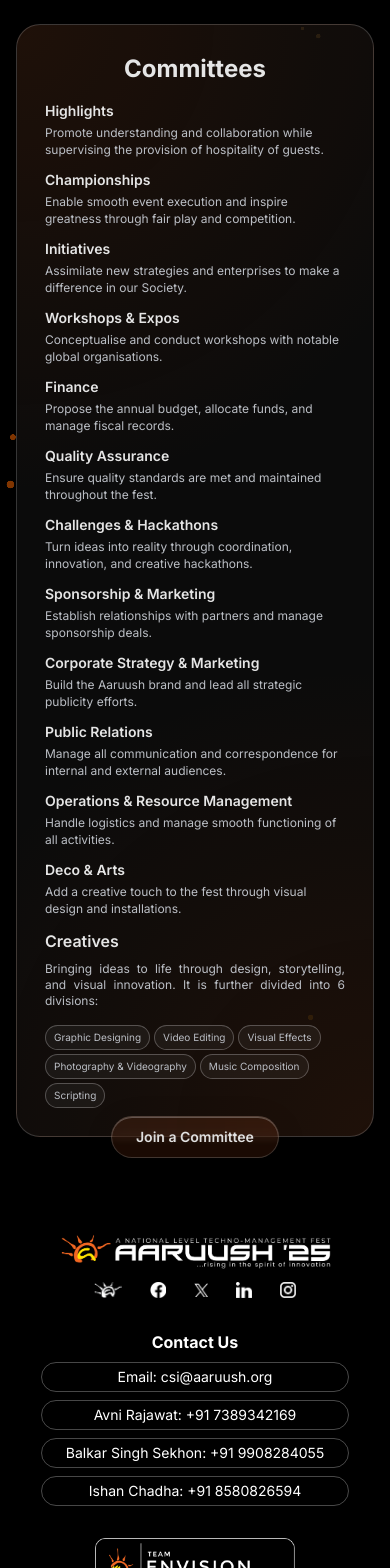
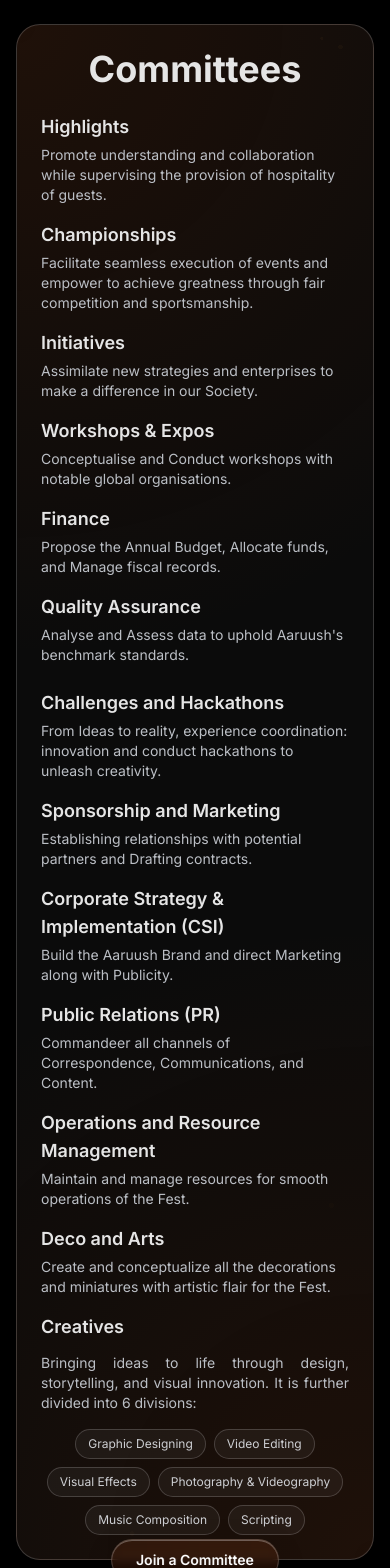
Before and after one commit to team-envision/CFA-25-frontend, a Next.js app: page /components/Committies in a window 390 px wide. Shown: the top 1568 px of the page. Built offline with nearby package versions, Linux system fonts and the light colour scheme.

Commit message:
fixed content

```diff
--- a/src/app/components/Committies/page.tsx
+++ b/src/app/components/Committies/page.tsx
@@ -1,29 +1,30 @@
 "use client";
 
 import React from 'react';
-import Particles from "../Particles";
+import dynamic from 'next/dynamic';
 import FooterSection from '../Footer/page';
 import { useScrollManager } from '@/app/context/ScrollContext';
 
-const Committees = () => {
-  const { navigateToPage } = useScrollManager();
+// Dynamically import Particles to avoid SSR issues
+const Particles = dynamic(() => import('../Particles'), { ssr: false });
 
+// FIX: Updated committee data based on the provided image for accuracy
 const leftCommittees = [
   { title: 'Highlights', desc: 'Promote understanding and collaboration while supervising the provision of hospitality of guests.' },
-    { title: 'Championships', desc: 'Enable smooth event execution and inspire greatness through fair play and competition.' },
+  { title: 'Championships', desc: 'Facilitate seamless execution of events and empower to achieve greatness through fair competition and sportsmanship.' },
   { title: 'Initiatives', desc: 'Assimilate new strategies and enterprises to make a difference in our Society.' },
-    { title: 'Workshops & Expos', desc: 'Conceptualise and conduct workshops with notable global organisations.' },
-    { title: 'Finance', desc: 'Propose the annual budget, allocate funds, and manage fiscal records.' },
-    { title: 'Quality Assurance', desc: 'Ensure quality standards are met and maintained throughout the fest.' },
+  { title: 'Workshops & Expos', desc: 'Conceptualise and Conduct workshops with notable global organisations.' },
+  { title: 'Finance', desc: 'Propose the Annual Budget, Allocate funds, and Manage fiscal records.' },
+  { title: 'Quality Assurance', desc: 'Analyse and Assess data to uphold Aaruush\'s benchmark standards.' },
 ];
 
 const rightCommittees = [
-    { title: 'Challenges & Hackathons', desc: 'Turn ideas into reality through coordination, innovation, and creative hackathons.' },
-    { title: 'Sponsorship & Marketing', desc: 'Establish relationships with partners and manage sponsorship deals.' },
-    { title: 'Corporate Strategy & Marketing', desc: 'Build the Aaruush brand and lead all strategic publicity efforts.' },
-    { title: 'Public Relations', desc: 'Manage all communication and correspondence for internal and external audiences.' },
-    { title: 'Operations & Resource Management', desc: 'Handle logistics and manage smooth functioning of all activities.' },
-    { title: 'Deco & Arts', desc: 'Add a creative touch to the fest through visual design and installations.' },
+  { title: 'Challenges and Hackathons', desc: 'From Ideas to reality, experience coordination: innovation and conduct hackathons to unleash creativity.' },
+  { title: 'Sponsorship and Marketing', desc: 'Establishing relationships with potential partners and Drafting contracts.' },
+  { title: 'Corporate Strategy & Implementation (CSI)', desc: 'Build the Aaruush Brand and direct Marketing along with Publicity.' },
+  { title: 'Public Relations (PR)', desc: 'Commandeer all channels of Correspondence, Communications, and Content.' },
+  { title: 'Operations and Resource Management', desc: 'Maintain and manage resources for smooth operations of the Fest.' },
+  { title: 'Deco and Arts', desc: 'Create and conceptualize all the decorations and miniatures with artistic flair for the Fest.' },
 ];
 
 const creativeTags = [
@@ -35,10 +36,14 @@
   'Scripting',
 ];
 
+const Committees = () => {
+  const { navigateToPage } = useScrollManager();
+
   return (
-    <div className="relative w-  min-h-screen overflow-hidden flex flex-col">
+    // FIX: Corrected typo 'w-  ' to 'w-full'
+    <div className="relative w-full min-h-screen overflow-hidden flex flex-col">
       {/* Background Particles */}
-      <div className="absolute top-0 left-0 w-full h-full -z-10 bg-black">
+      <div className="absolute inset-0 -z-10 bg-black">
         <Particles
           particleColors={['#ff6a00', '#ffa500', '#ffb347']}
           particleCount={90}
@@ -52,12 +57,12 @@
         />
       </div>
 
-      {/* Main Content - Fixed sizing */}
-      <div className="flex-grow flex justify-center items-center px-4 py-6 ">
-        <div className="relative w-full max-w-7xl lg:max-w-[90vw] opacity-90 ">
-          {/* Card Container - Appropriately sized */}
+      {/* Main Content */}
+      <div className="flex-grow flex justify-center items-center px-4 py-6">
+        <div className="relative w-full max-w-7xl lg:max-w-[90vw]">
+          {/* Card Container */}
           <div
-            className="relative w-full border border-white/20 backdrop-blur-xl rounded-3xl p-7 sm:p-10 md:p-12 text-white flex flex-col shadow-xl opacity-100"
+            className="relative w-full border border-white/20 backdrop-blur-xl rounded-3xl p-6 sm:p-8 md:p-10 text-white flex flex-col shadow-xl opacity-90"
             style={{
               background: `
                 radial-gradient(circle at top left, rgba(121, 39, 0, 0.2), transparent 40%),
@@ -66,55 +71,51 @@
               `,
             }}
           >
-            {/* Heading - Proper responsive sizing */}
-            <h1 className="text-center text-2xl sm:text-3xl md:text-4xl font-bold mb-4 sm:mb-6">
+            {/* Heading */}
+            <h1 className="text-center text-4xl sm:text-5xl md:text-6xl font-bold mb-6 sm:mb-8">
               Committees
             </h1>
 
-            {/* Grid Columns - Compact spacing */}
-<div className="flex flex-col md:flex-row gap-3 md:gap-8 relative mb-4 sm:mb-6 md:mb-12">
+            {/* Grid Columns */}
+            {/* FIX: Added bottom padding to prevent the absolute button from obscuring content */}
+            <div className="flex flex-col md:flex-row gap-6 pb-12">
               {/* Left Column */}
-              <div className="flex-1 space-y-3 sm:space-y-4">
+              <div className="flex-1 space-y-4">
                 {leftCommittees.map((item, idx) => (
                   <div key={idx}>
-                    <h3 className="text-sm sm:text-base md:text-lg font-semibold mb-1">{item.title}</h3>
-                    <p className="text-xs sm:text-sm md:text-base text-gray-300 leading-snug">{item.desc}</p>
+                    <h3 className="text-lg sm:text-xl font-semibold mb-1">{item.title}</h3>
+                    <p className="text-sm sm:text-base text-gray-300">{item.desc}</p>
                   </div>
                 ))}
               </div>
 
-              {/* Divider */}
-              <div className="hidden md:block w-[2px] bg-white absolute top-0 bottom-0 left-1/2 transform -translate-x-1/2" />
+              {/* FIX: Replaced absolute divider with a simpler, more robust flex-based divider */}
+              <div className="hidden md:block w-[2px] bg-white/30 rounded-full" />
 
               {/* Right Column */}
-              <div className="flex-1 space-y-3 sm:space-y-4 md:text-right">
+              <div className="flex-1 space-y-4 text-left md:text-right">
                 {rightCommittees.map((item, idx) => (
                   <div key={idx}>
-                    <h3 className="text-sm sm:text-base md:text-lg font-semibold mb-1">{item.title}</h3>
-                    <p className="text-xs sm:text-sm md:text-base text-gray-300 leading-snug">{item.desc}</p>
+                    <h3 className="text-lg sm:text-xl font-semibold mb-1">{item.title}</h3>
+                    <p className="text-sm sm:text-base text-gray-300">{item.desc}</p>
                   </div>
                 ))}
               </div>
             </div>
 
-            {/* Creatives Section - Compact layout */}
-<div className="-mt-1 sm:-mt-4">
-              {/* Title */}
-              <h3 className="text-base sm:text-lg md:text-xl font-semibold mb-2 text-left sm:text-left">
+            {/* Creatives Section (Unchanged as requested, but benefits from parent padding) */}
+            <div className="mt-[-2rem]">
+              <h3 className="text-lg sm:text-xl md:text-2xl font-semibold mb-3">
                 Creatives
               </h3>
-
-              {/* Description */}
-              <p className="text-xs sm:text-sm md:text-base text-gray-300 mb-4 text-center sm:text-left text-justify">
+              <p className="text-sm sm:text-base text-gray-300 mb-4 text-justify sm:text-left">
                 Bringing ideas to life through design, storytelling, and visual innovation. It is further divided into 6 divisions:
               </p>
-
-              {/* Tags */}
-              <div className="flex flex-wrap gap-1 sm:gap-3 justify sm:justify-start">
+              <div className="flex flex-wrap gap-2 sm:gap-3 justify-center sm:justify-start">
                 {creativeTags.map((tag, idx) => (
                   <span
                     key={idx}
-                    className="px-2 sm:px-3 py-1 border border-white/28 rounded-full text-[10px] sm:text-xs md:text-sm text-gray-300 bg-white/5 hover:border-orange-400 hover:bg-white/10 transition"
+                    className="px-3 py-1.5 border border-white/20 rounded-full text-xs sm:text-sm text-gray-200 bg-white/5 hover:border-orange-400/80 hover:bg-white/10 transition-colors"
                   >
                     {tag}
                   </span>
@@ -123,11 +124,11 @@
             </div>
           </div>
 
-          {/* Button - Properly positioned */}
-          <div className="absolute bottom-0 left-1/2 transform -translate-x-1/2 translate-y-1/2 ">
+          {/* Button - Positioned relative to the card */}
+          <div className="absolute bottom-0 left-1/2 -translate-x-1/2 translate-y-1/2 z-10">
             <button
               onClick={() => navigateToPage('recruitment')}
-              className="px-6 sm:px-8 md:px-10 py-2.5 md:py-3 rounded-full border border-white/20 bg-[#ef66221f] text-white font-semibold backdrop-blur-[5px] shadow-[0_8px_32px_rgba(0,0,0,0.12),inset_0_1px_0_rgba(255,255,255,0.3)] hover:shadow-[0_12px_40px_rgba(0,0,0,0.15),inset_0_1px_0_rgba(255,255,255,0.4)] transition-all duration-300 ease-out text-base sm:text-lg md:text-xl active:scale-95  hover:border-white/30  text-sm sm:text-base md:text-lg"
+              className="px-6 sm:px-8 py-2.5 sm:py-3 rounded-full border border-white/20 bg-[#ef66221f] text-white font-semibold backdrop-blur-[5px] shadow-[0_8px_32px_rgba(0,0,0,0.12),inset_0_1px_0_rgba(255,255,255,0.3)] hover:shadow-[0_12px_40px_rgba(0,0,0,0.15),inset_0_1px_0_rgba(255,255,255,0.4)] transition-all duration-300 ease-out text-sm sm:text-base md:text-lg active:scale-95 hover:border-white/30"
             >
               Join a Committee
             </button>
@@ -135,8 +136,8 @@
         </div>
       </div>
 
-      {/* Footer - Proper spacing */}
-      <div className="mt-12 sm:mt-16 w-full">
+      {/* Footer - Adjusted margin for better spacing */}
+      <div className="mt-24 w-full">
         <FooterSection />
       </div>
     </div>
--- a/src/app/components/Domains/page.tsx
+++ b/src/app/components/Domains/page.tsx
@@ -5,33 +5,39 @@
 import FooterSection from '../Footer/page';
 import { useScrollManager } from '@/app/context/ScrollContext';
 
+// Dynamically import Particles to avoid SSR issues
 const Particles = dynamic(() => import('../Particles'), { ssr: false });
+
+// FIX: Updated domain data based on the provided image for accuracy
+const leftDomains = [
+  { title: "FUNDAZ", desc: "Entertains and educates in Logical Science via puzzles, quizzes, and crosswords." },
+  { title: "WEBNEXUS", desc: "Focuses on web development to create innovative solutions bridging virtual and real-life experiences." },
+  { title: "KONSTRUKTION & CANOE CHALLENGE", desc: "Focuses on Civil and Infrastructure Design, Fabricating, and Practical Testing." },
+  { title: "MAGEFFICIE & ENTREPRENEURIAL SYMPOSIUM", desc: "Demonstrates techniques for Crisis Management, Marketing, and Entrepreneurship." },
+  { title: "MACHINATION", desc: "Interprets concepts of Mechanical and Automobile Engineering via blueprints." },
+  { title: "PRAESENTATIO", desc: "Imparts knowledge through challenges like J.A.M.s, Extempores, and Debates." },
+  { title: "ARCHITECTURE", desc: "Encompasses elements related to Planning, Design, and Construction." },
+  { title: "AGRITECH", desc: "Pioneers smart farming solutions by redefining agriculture with cutting-edge technology." }
+];
+
+const rightDomains = [
+  { title: "YUDDHAME", desc: "Instructs in the art of App & Web Development, Programming, and Networking." },
+  { title: "VIMANAZ", desc: "Showcases and uplifts everything related to Aeronautics and Aviation." },
+  { title: "DIGITAL DESIGN", desc: "Explores the world of Visual Communication, Graphic Designing, and Modern Art." },
+  { title: "BLUEBOOK", desc: "Delves into details of Life Sciences, Forensics, and Biometrics." },
+  { title: "X-ZONE & ESPORTS", desc: "Moves out of monotony with online gaming, treasure hunts, and brainstorming." },
+  { title: "ELECTRIZITE", desc: "Enlightenment with AI, Integrated Circuits, and a consortium of EEE, ECE, and EIE." },
+  { title: "ROBOGYAN", desc: "Elaborates on the design of autonomous and semi-autonomous robotics." },
+  { title: "COSMIC QUEST", desc: "Unlock the secrets of the cosmos and embrace the adventure of space exploration." }
+];
 
 const Domains = () => {
   const { navigateToPage } = useScrollManager();
 
-  const leftDomains = [
-    { title: "Highlights", desc: "Promote understanding and collaboration while supervising the provision of hospitality of guests." },
-    { title: "Championships", desc: "Enable smooth event execution and inspire greatness through fair play and competition." },
-    { title: "Initiatives", desc: "Assimilate new strategies and enterprises to make a difference in our Society." },
-    { title: "Workshops & Expos", desc: "Conceptualise and Conduct workshops with notable global organisations." },
-    { title: "Finance", desc: "Propose the Annual Budget, Allocate funds, and manage fiscal records." },
-    { title: "Quality Assurance", desc: "Ensure quality standards are met and maintained throughout the fest." },
-  ];
-
-  const rightDomains = [
-    { title: "Challenges & Hackathons", desc: "Turn ideas into reality through coordination, innovation, and creative hackathons." },
-    { title: "Sponsorship & Marketing", desc: "Establishing relationships with potential partners and drafting contracts." },
-    { title: "Corporate Strategy & Marketing", desc: "Build the Aaruush Brand and direct Marketing along with Publicity." },
-    { title: "Public Relations", desc: "Commandeer all channels of Correspondence, Communications, and Content." },
-    { title: "Operations & Resource Management", desc: "Maintain and manage resources for smooth operations of the Fest." },
-    { title: "Deco & Arts", desc: "Create and conceptualize all the decorations and miniatures with artistic flair for the Fest." },
-  ];
-
   return (
     <div className="relative w-full min-h-screen overflow-hidden flex flex-col">
       {/* Background Particles */}
-      <div className="absolute top-0 left-0 w-full h-full -z-10 bg-black">
+      <div className="absolute inset-0 -z-10 bg-black">
         <Particles
           particleColors={['#ff6a00', '#ffa500', '#ffb347']}
           particleCount={90}
@@ -47,9 +53,10 @@
 
       {/* Main Content */}
       <div className="flex-grow flex justify-center items-center px-4 py-6">
-        <div className="relative w-full max-w-7xl lg:max-w-[90vw] opacity-90">
+        <div className="w-full max-w-7xl lg:max-w-[90vw]">
+          {/* Card Container */}
           <div
-            className="w-full border border-white/20 backdrop-blur-xl rounded-3xl p-6 sm:p-10 md:p-12 text-white flex flex-col shadow-xl"
+            className="relative w-full border border-white/20 backdrop-blur-xl rounded-3xl p-6 sm:p-8 md:p-10 text-white flex flex-col shadow-xl opacity-90"
             style={{
               background: `
                 radial-gradient(circle at top left, rgba(121, 39, 0, 0.2), transparent 40%),
@@ -58,13 +65,14 @@
               `,
             }}
           >
-            {/* Title */}
-            <h1 className="text-center text-4xl sm:text-5xl md:text-6xl font-bold mb-8">Domains</h1>
+            {/* Heading */}
+            <h1 className="text-center text-4xl sm:text-5xl md:text-6xl font-bold mb-6 sm:mb-8">Domains</h1>
 
-            {/* Domains */}
-<div className="flex flex-col md:flex-row gap-6 relative mb-6 sm:mb-8 md:mb-10">
-                {/* Left */}
-              <div className="flex-1 space-y-6">
+            {/* Domains Container */}
+            {/* FIX: Added padding-bottom to prevent the button from covering the last items */}
+            <div className="flex flex-col md:flex-row gap-6 pb-10">
+              {/* Left Column */}
+              <div className="flex-1 space-y-4">
                 {leftDomains.map((item, idx) => (
                   <div key={idx}>
                     <h3 className="text-lg sm:text-xl font-semibold mb-1">{item.title}</h3>
@@ -76,8 +84,8 @@
               {/* Divider */}
               <div className="hidden md:block w-[2px] bg-white/30 rounded-full" />
 
-              {/* Right */}
-              <div className="flex-1 space-y-6 md:text-right">
+              {/* Right Column */}
+              <div className="flex-1 space-y-4 text-left md:text-right">
                 {rightDomains.map((item, idx) => (
                   <div key={idx}>
                     <h3 className="text-lg sm:text-xl font-semibold mb-1">{item.title}</h3>
@@ -87,32 +95,21 @@
               </div>
             </div>
 
-            {/* Button: Inside container for mobile */}
-           <div className="absolute left-1/2 translate-x-[-50%] translate-y-[65%] bottom-0 z-10">
+            {/* Button Container */}
+            <div className="absolute bottom-0 left-1/2 -translate-x-1/2 translate-y-1/2 z-10">
               <button
                 onClick={() => navigateToPage('recruitment')}
-    className="px-6 sm:px-8 md:px-10 py-2.5 md:py-3 rounded-full border border-white/20 bg-[#ef66221f] text-white font-semibold backdrop-blur-[5px] shadow-[0_8px_32px_rgba(0,0,0,0.12),inset_0_1px_0_rgba(255,255,255,0.3)] hover:shadow-[0_12px_40px_rgba(0,0,0,0.15),inset_0_1px_0_rgba(255,255,255,0.4)] transition-all duration-300 ease-out text-base sm:text-lg md:text-xl active:scale-95  hover:border-white/30  text-sm sm:text-base md:text-lg"
+                className="px-6 sm:px-8 py-2.5 sm:py-3 rounded-full border border-white/20 bg-[#ef66221f] text-white font-semibold backdrop-blur-[5px] shadow-[0_8px_32px_rgba(0,0,0,0.12),inset_0_1px_0_rgba(255,255,255,0.3)] hover:shadow-[0_12px_40px_rgba(0,0,0,0.15),inset_0_1px_0_rgba(255,255,255,0.4)] transition-all duration-300 ease-out text-sm sm:text-base md:text-lg active:scale-95 hover:border-white/30"
               >
                 Join a Domain
               </button>
             </div>
           </div>
-
-          {/* Button: Outside container for larger screens */}
-          {/* <div className="hidden sm:flex absolute bottom-0 left-1/2 transform -translate-x-1/2 translate-y-1/2 z-10">
-            <button
-              onClick={() => navigateToPage('recruitment')}
-              className="px-8 py-3 sm:px-10 sm:py-4 md:px-12 md:py-4 border border-[#ff5a28]/20 rounded-full text-base sm:text-lg md:text-xl font-bold text-white backdrop-blur bg-gradient-to-br from-[#121212] to-[#1a1a1a] shadow-[inset_0_0_6px_rgba(255,255,255,0.08),0_0_10px_rgba(255,90,40,0.15)] hover:from-[#1e1e1e] hover:to-[#2a2a2a] active:scale-95 transition-transform"
-            >
-              Join a Domain
-            </button>
-          </div> */}
         </div>
-
       </div>
 
       {/* Footer */}
-      <div className="mt-16">
+      <div className="mt-24">
         <FooterSection />
       </div>
     </div>
```
Lines whose indentation alone changed are shown as unchanged.
